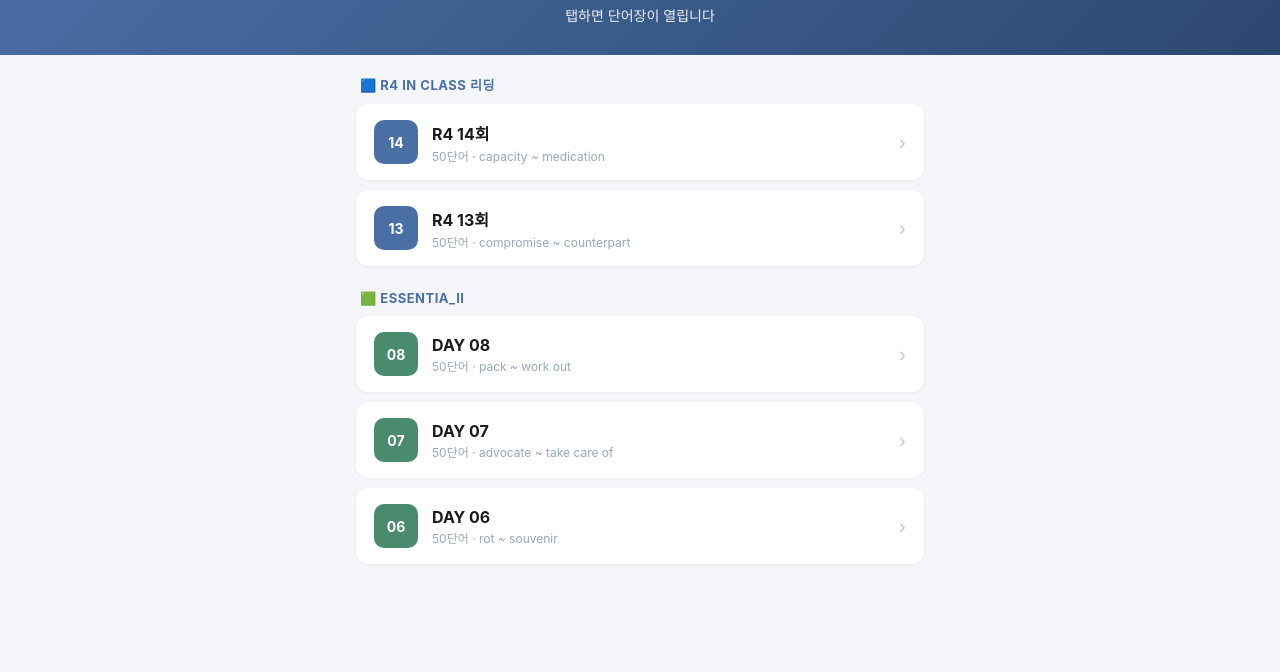
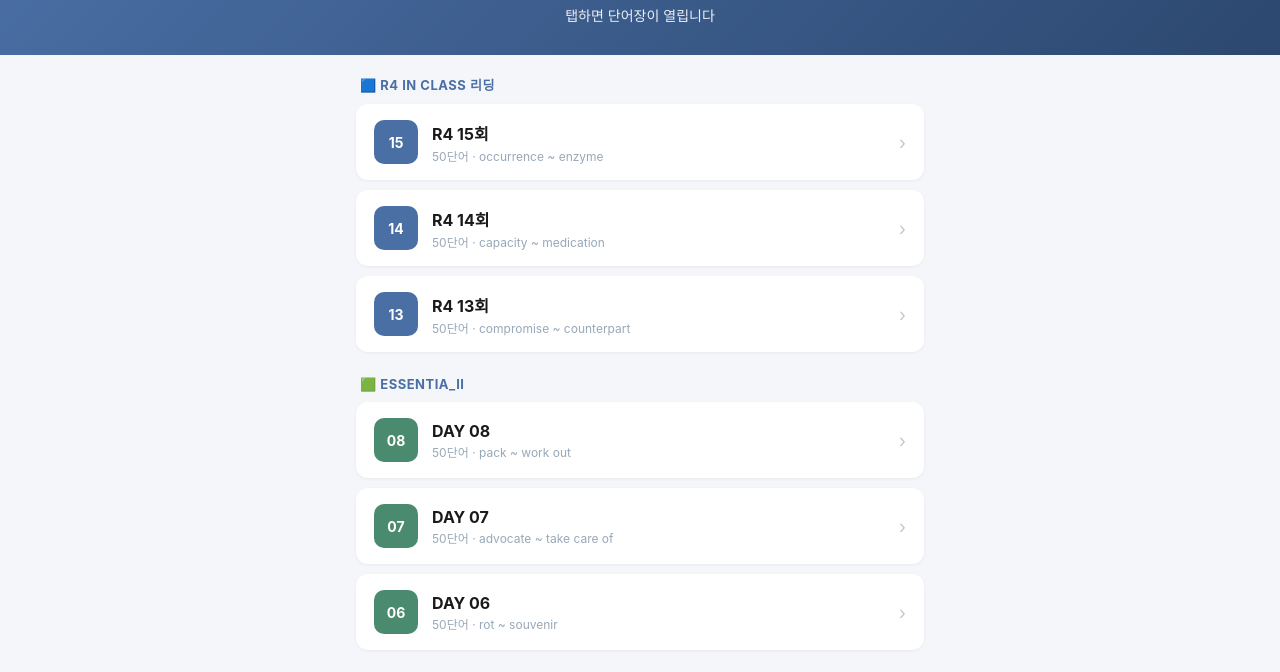
Before and after one commit to zzazzaroni/vocab, a plain HTML site: page index.html in a window 1280 px wide. Shown: the part 70-742 px from the top of the page. Drawn offline with Linux system fonts and the light colour scheme.

Commit message:
Add files via upload

```diff
--- a/index.html
+++ b/index.html
@@ -56,6 +56,16 @@
 
   <div class="section">
     <div class="section-title">🟦 R4 In Class 리딩</div>
+    <a href="r4-15.html" class="card">
+      <div class="card-left">
+        <div class="icon">15</div>
+        <div class="info">
+          <div class="title">R4 15회</div>
+          <div class="desc">50단어 · occurrence ~ enzyme</div>
+        </div>
+      </div>
+      <div class="arrow">›</div>
+    </a>
     <a href="r4-14.html" class="card">
       <div class="card-left">
         <div class="icon">14</div>
```
